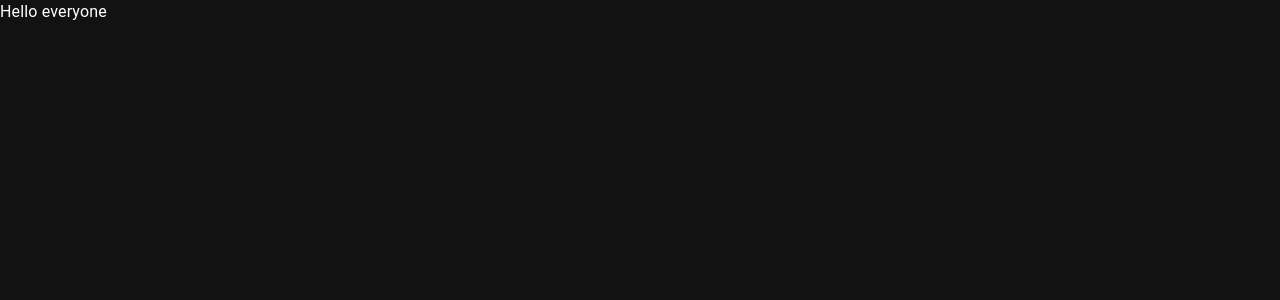
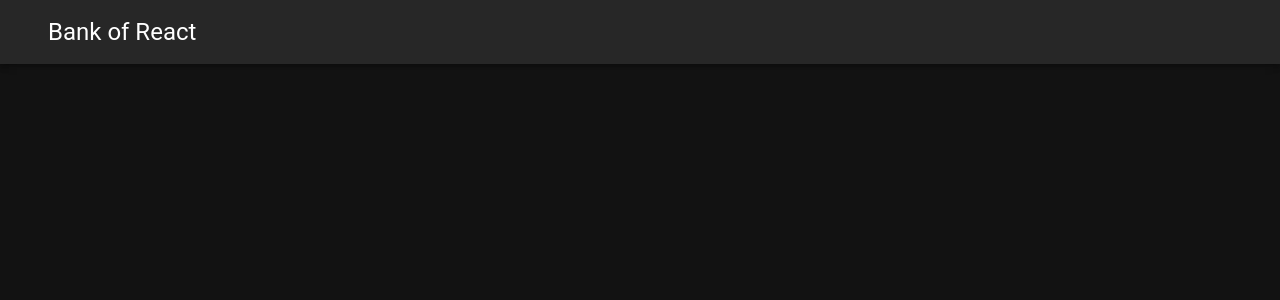
Before and after one commit to Alvin-Karanja/mortgage-calculator, a React (Create React App) app: page / in a window 1280 px wide. Shown: the top 300 px of the page. Built offline with nearby package versions, Linux system fonts and the light colour scheme.

Commit message:
building navbar

```diff
--- a/package.json
+++ b/package.json
@@ -6,6 +6,7 @@
     "@emotion/react": "^11.11.1",
     "@emotion/styled": "^11.11.0",
     "@mui/material": "^5.14.1",
+    "@mui/system": "^5.14.1",
     "@testing-library/jest-dom": "^5.17.0",
     "@testing-library/react": "^13.4.0",
     "@testing-library/user-event": "^13.5.0",
--- a/src/App.js
+++ b/src/App.js
@@ -1,7 +1,12 @@
 import React from "react";
+import Navbar from "./Components/Navbar";
 
 function App() {
-  return <div className="App">Hello everyone</div>;
+  return(
+      <div className="App">
+        <Navbar />
+      </div>
+  );
 }
 
 export default App;
--- /dev/null
+++ b/src/Components/Navbar.js
@@ -0,0 +1,20 @@
+import AppBar from "@mui/material/AppBar";
+import Toolbar from "@mui/material/Toolbar";
+import Typography from "@mui/material/Typography";
+import { Container } from "@mui/system";
+
+const Navbar = () => {
+    return (
+        <AppBar position="static">
+            <Container maxWidth='xl'>
+                <Toolbar>
+                    <Typography variant="h5">
+                        Bank of React
+                    </Typography>
+                </Toolbar>
+            </Container>
+        </AppBar>
+    );
+};
+
+export default Navbar;
```
Also changed, not shown: 1 other file (tests, documents, lock files or other folders).
